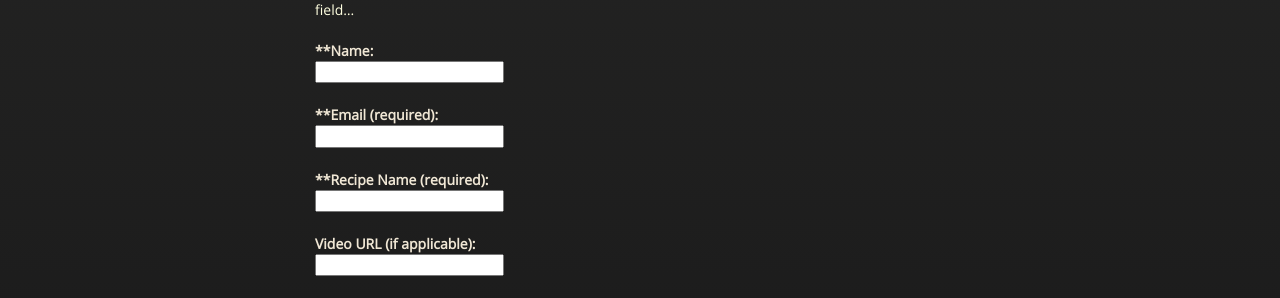
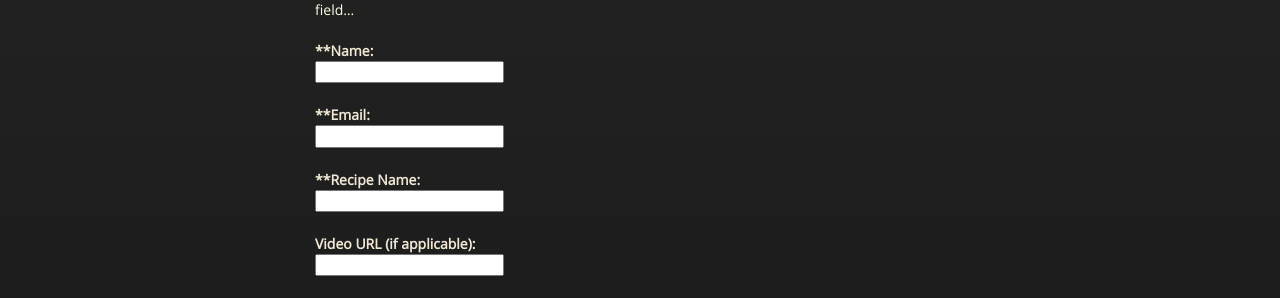
Before and after one commit to cmwillett/TheDigitalCookbook, a Jekyll site: the page built from Contact/SubmitRecipe.md, in a window 1280 px wide. Shown: the part 557-855 px from the top of the page. Built offline with Jekyll 4.4.1, drawn with Linux system fonts in a browser that asks for light colours; nearby versions of some CDN libraries; a script that is not in the unit is left out.

Commit message:
Update SubmitRecipe.md

```diff
--- a/Contact/SubmitRecipe.md
+++ b/Contact/SubmitRecipe.md
@@ -20,9 +20,9 @@
       <!--<input type="hidden" name="_subject" id="_subject" value="TDC New Recipe">-->
       <b>**Name:</b><br/>
       <input type="text" name="Name" required><br/><br/>
-      <b>**Email (required):</b><br/>
+      <b>**Email:</b><br/>
       <input type="email" name="_replyto" required><br/><br/>
-      <b>**Recipe Name (required):</b><br/>
+      <b>**Recipe Name:</b><br/>
       <input type="text" name="_subject" required><br/><br/>
       <b>Video URL (if applicable):</b><br/>
       <input type="text" name="VideoUrl"><br/><br/>
```
